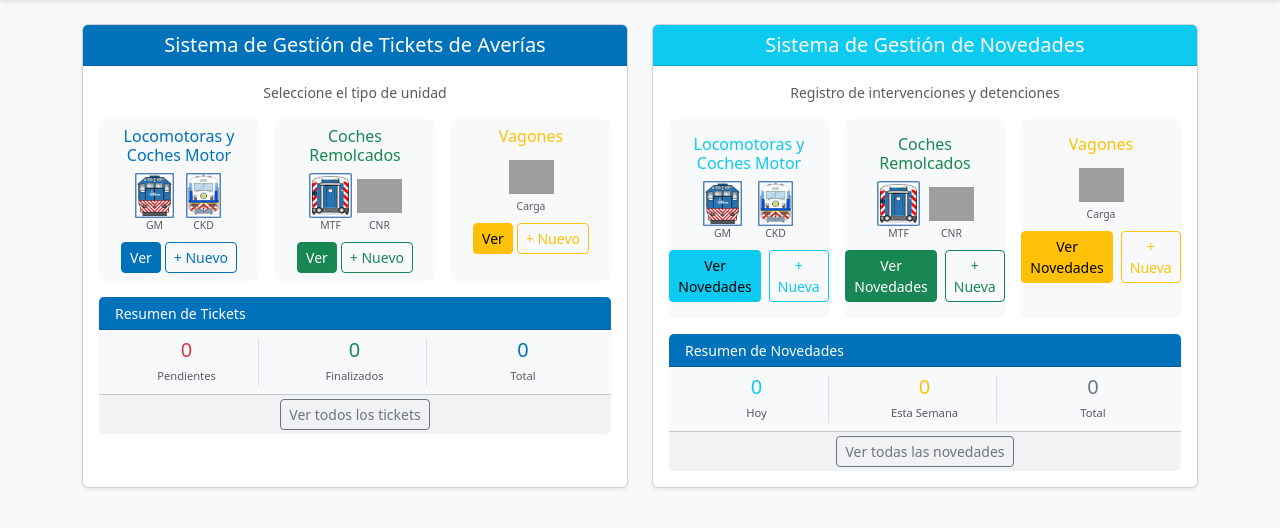
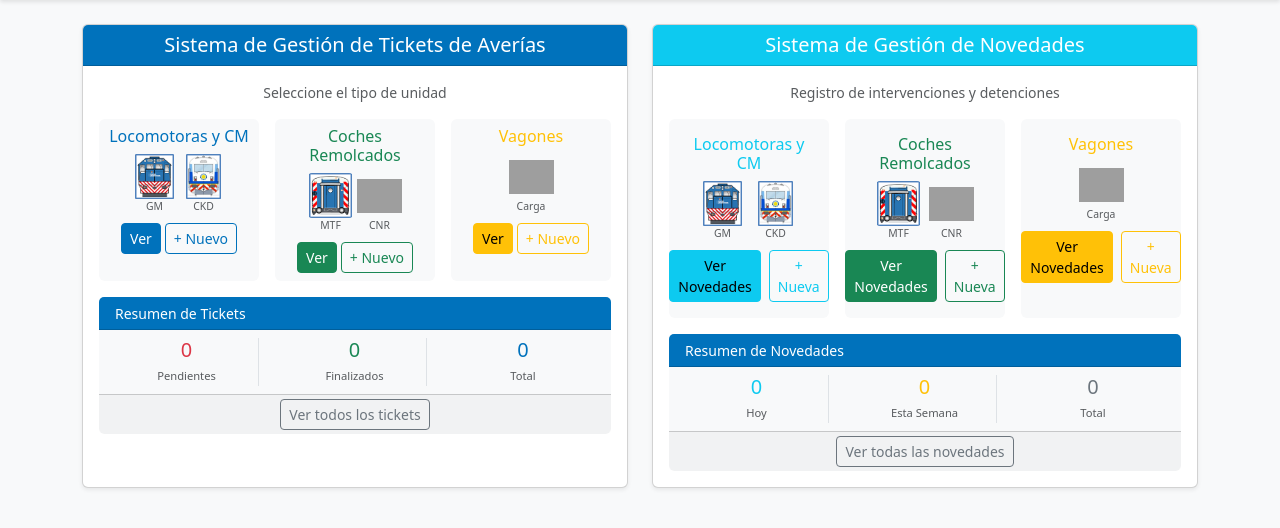
Before and after one commit to salamonepablo/sigma-rs, a Django app: page /sigma/ in a window 1280 px wide. Shown: the part 64-592 px from the top of the page. Run offline with Django 5.2, Linux system fonts and the light colour scheme; the visitor is signed in with stand-in values (Sample User, id 1); data that the repository does not hold is empty; grey boxes are pictures that could not be loaded.

Commit message:
fix: shorten Locomotoras label to fit in card layout

```diff
--- a/apps/tickets/presentation/templates/tickets/home.html
+++ b/apps/tickets/presentation/templates/tickets/home.html
@@ -19,7 +19,7 @@
                     <div class="col-4">
                         <div class="card h-100 border-0 unit-card bg-light">
                             <div class="card-body text-center p-2">
-                                <h6 class="card-title mb-2 text-primary">Locomotoras y Coches Motor</h6>
+                                <h6 class="card-title mb-2 text-primary">Locomotoras y CM</h6>
                                 <div class="d-flex justify-content-center gap-1 mb-2">
                                     <div class="brand-icon" title="General Motors">
                                         <img src="{% static 'images/IcoGM.png' %}" alt="GM" class="img-fluid">
@@ -148,7 +148,7 @@
                     <div class="col-md-4">
                         <div class="card h-100 border-0 unit-card bg-light">
                             <div class="card-body text-center p-3">
-                                <h6 class="card-title mb-2 text-info">Locomotoras y Coches Motor</h6>
+                                <h6 class="card-title mb-2 text-info">Locomotoras y CM</h6>
                                 <div class="d-flex justify-content-center gap-2 mb-2">
                                     <div class="brand-icon" title="General Motors">
                                         <img src="{% static 'images/IcoGM.png' %}" alt="GM" class="img-fluid">
```
